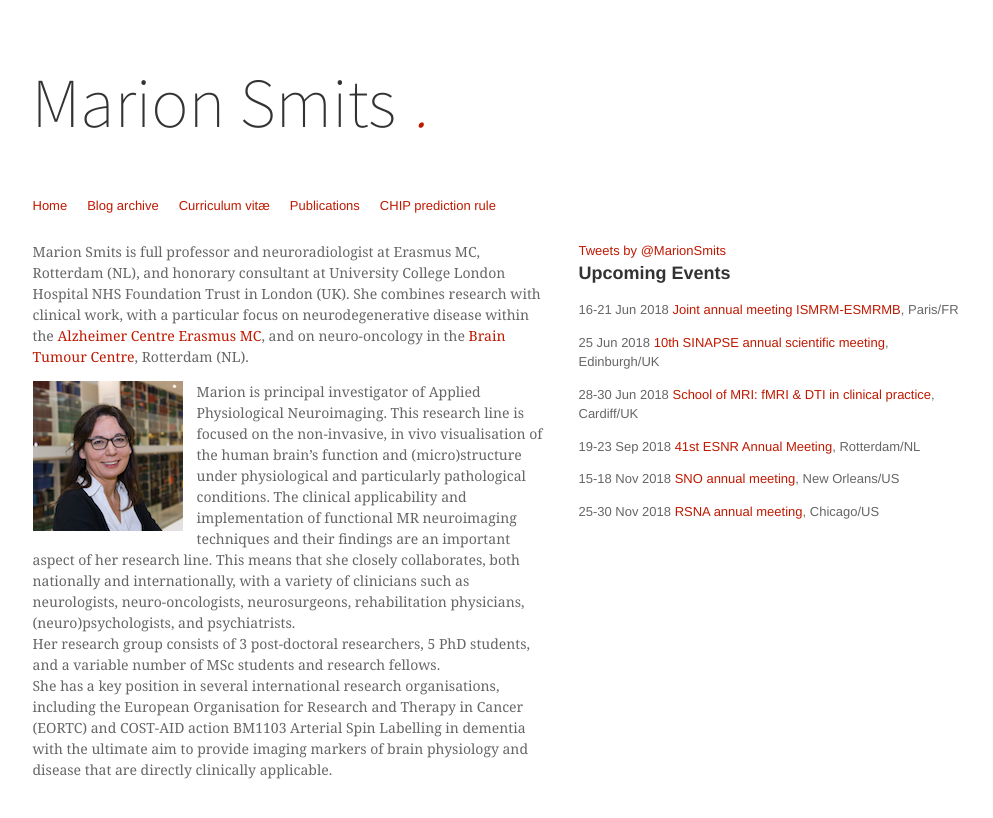
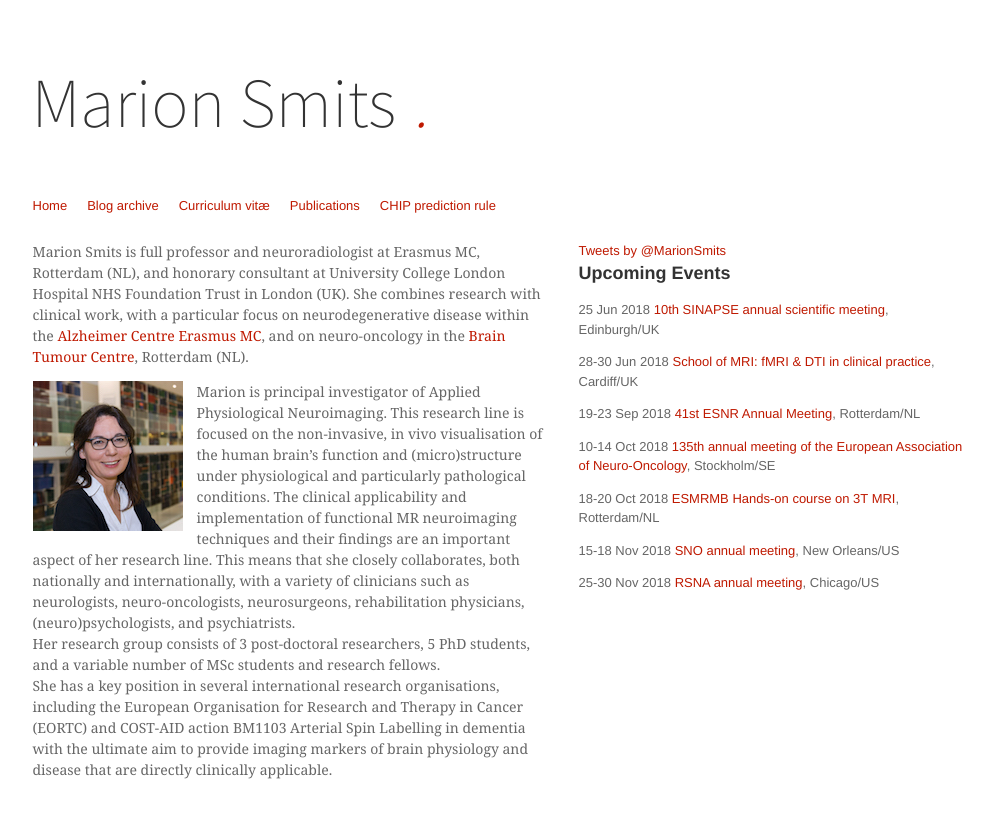
Before and after one commit to marionsmits/marionsmits.github.io, a Jekyll site: the page built from index.md, in a window 1280 px wide. Shown: the top 818 px of the page, without its empty margins (120-1113 px from the left). Built offline with Jekyll 4.4.1, drawn with Linux system fonts in a browser that asks for light colours; comment, search, counter and statistics services are not loaded.

Commit message:
Update events.md

```diff
--- a/_includes/events.md
+++ b/_includes/events.md
@@ -1,6 +1,4 @@
 ## Upcoming Events
-
-16-21 Jun 2018 [Joint annual meeting ISMRM-ESMRMB](https://www.ismrm.org/18m/), Paris/FR
 
 25 Jun 2018 [10th SINAPSE annual scientific meeting](http://www.sinapse.ac.uk/events/2018-sinapse-asm), Edinburgh/UK
 
@@ -8,6 +6,10 @@
 
 19-23 Sep 2018 [41st ESNR Annual Meeting](http://www.esnr.org/en/calendar/esnr-annual-meetings/19-09-2018-41st-esnr-annual-meeting/), Rotterdam/NL
 
+10-14 Oct 2018 [135th annual meeting of the European Association of Neuro-Oncology](https://www.eano.eu/eano2018/home/), Stockholm/SE
+
+18-20 Oct 2018 [ESMRMB Hands-on course on 3T MRI](https://www.esmrmb.org/education/hands-on-mri/courses-2018/3t-mri/), Rotterdam/NL
+
 15-18 Nov 2018 [SNO annual meeting](https://www.soc-neuro-onc.org/SNO/2018Annual/2018AnnualHome.aspx), New Orleans/US
 
 25-30 Nov 2018 [RSNA annual meeting](https://www.rsna.org/Annual-Meeting/), Chicago/US
```
